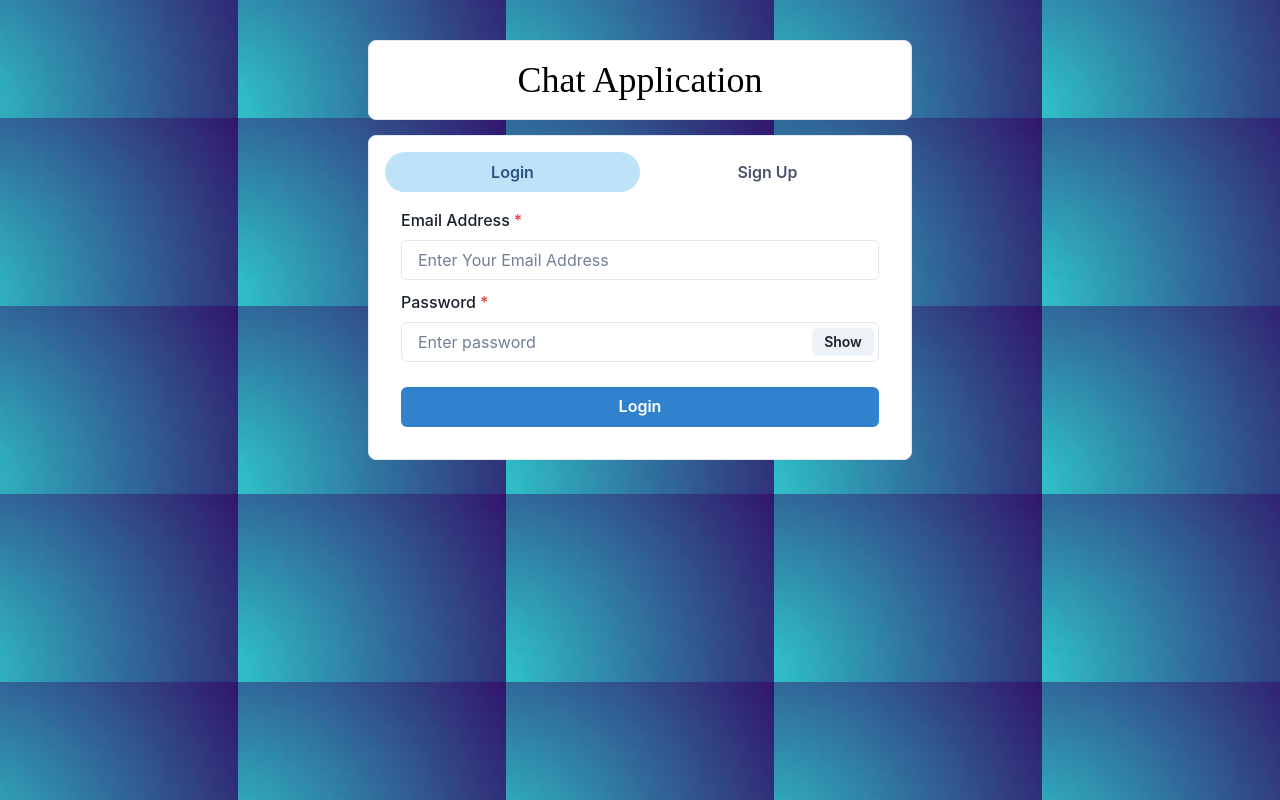
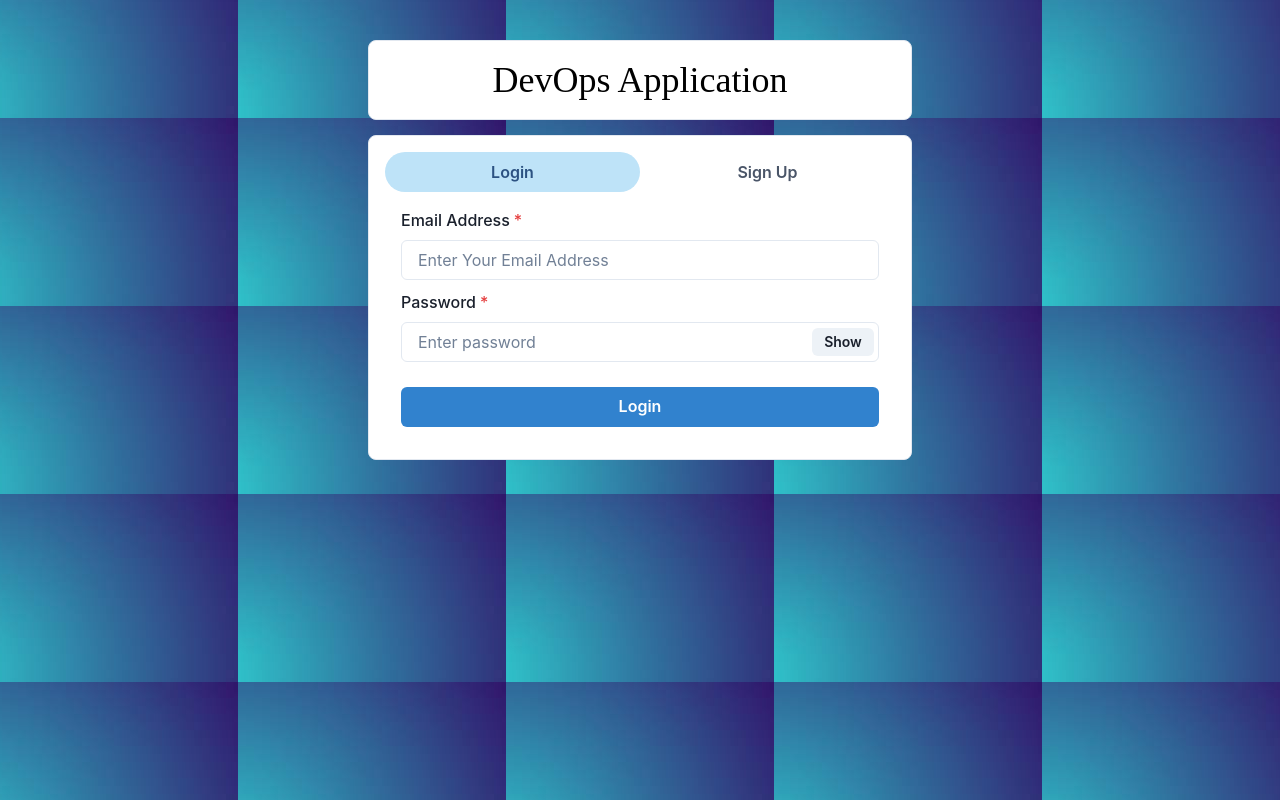
Before and after one commit to nileshverma1234/DevOps-Chat-App, a React (Create React App) app in the folder Frontend/: page / in a window 1280 px wide. Built offline with nearby package versions, Linux system fonts and the light colour scheme.

Commit message:
Update Homepage.js

```diff
--- a/Frontend/src/Pages/Homepage.js
+++ b/Frontend/src/Pages/Homepage.js
@@ -35,7 +35,7 @@ const Homepage = () => {
         borderWidth="1px"
       >
         <Text fontSize="4xl" fontFamily="work-sans" color="black">
-          Chat Application
+          DevOps Application
         </Text>
       </Box>
       <Box bg="white" w="100%" p={4} borderRadius="lg" borderWidth="1px">
```
